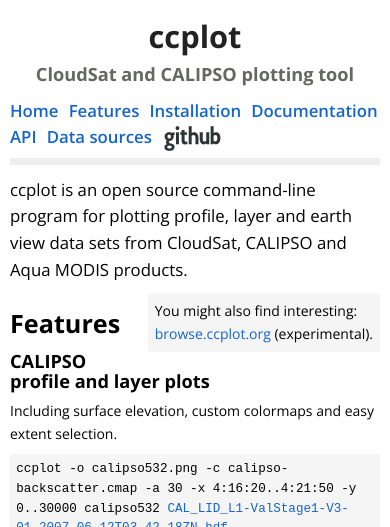
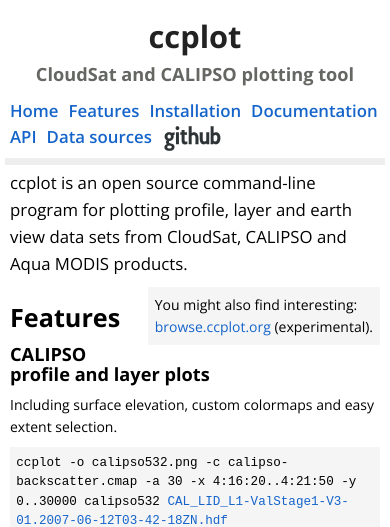
Before and after one commit to peterkuma/ccplot, a Jekyll site: the page built from index.html, in a window 390 px wide. Shown: the top 527 px of the page. Built offline with Jekyll 4.4.1, drawn with Linux system fonts in a browser that asks for light colours; grey boxes are pictures that could not be loaded.

Commit message:
CSS: Support for older browsers

```diff
--- a/css/header.css
+++ b/css/header.css
@@ -37,7 +37,12 @@
 
 @media (max-width: 950px) {
     header nav {
-        column-gap: 0.6em;
+        margin: 0 -0.3em;
+    }
+
+    header nav > span,
+    header nav > .github {
+        margin: 0 0.3em;
     }
 }
 
```
